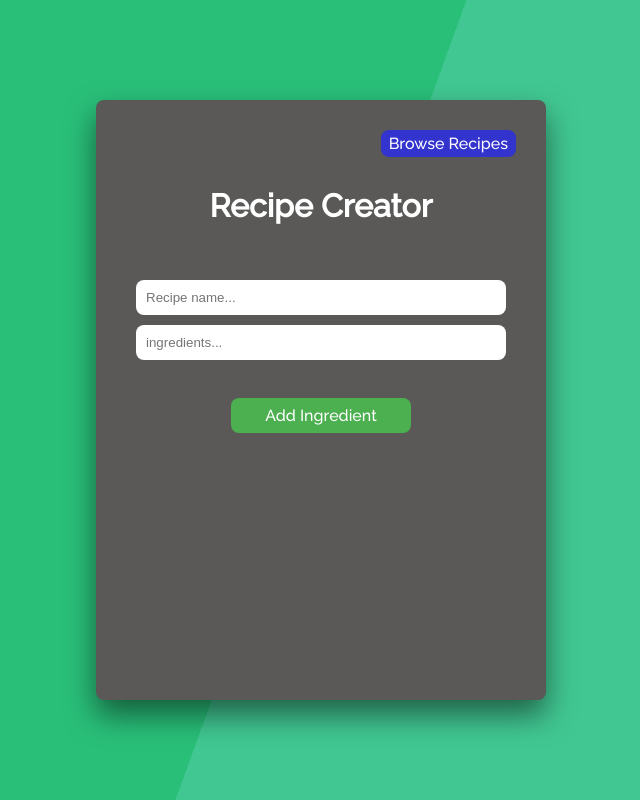
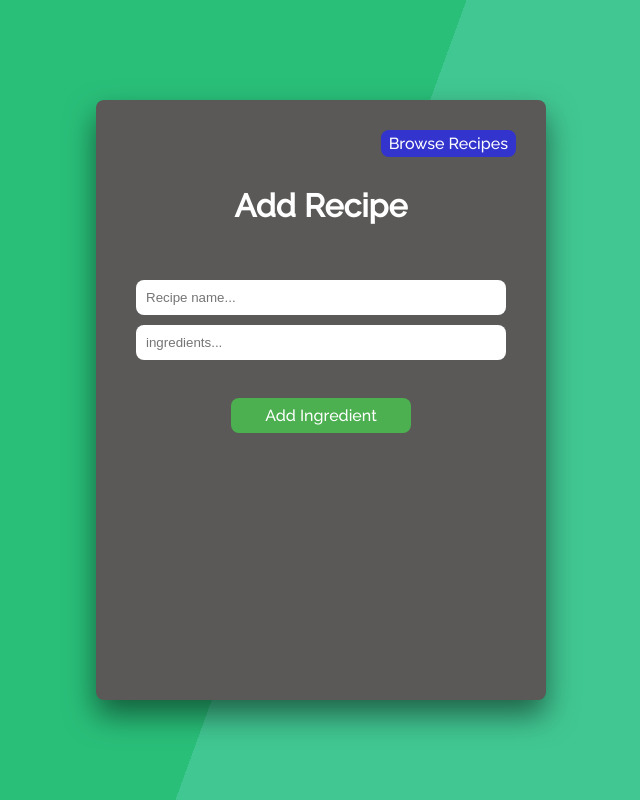
Before and after one commit to MelissaAstbury/Recipe-Tracker-React, a React (Create React App) app: page / in a window 1280 px wide. Shown: the whole page, without its empty margins (319-959 px from the left). Built offline with nearby package versions, Linux system fonts and the light colour scheme.

Commit message:
added being able to render different components

```diff
--- a/src/Components/Header/Header.js
+++ b/src/Components/Header/Header.js
@@ -1,24 +1,32 @@
-import React from "react";
+import React, { useContext } from "react";
 
+import { RecipeListContext } from "../../Context/RecipeContext";
 import "./Header.scss";
 import Button from "../UI/Button/Button";
 
 const Header = () => {
+  const { componentShowing, setComponentShowing } = useContext(
+    RecipeListContext
+  );
   return (
     <>
       <div className="browse-button">
         <Button
           btnType="browse sm"
           clicked={() => {
-            console.log("hi");
+            componentShowing === "add"
+              ? setComponentShowing("browse")
+              : setComponentShowing("add");
           }}
         >
-          Browse Recipes
+          {componentShowing === "add" ? "Browse Recipes" : "Add Recipe"}
         </Button>
       </div>
       <div>
         <div className="title">
-          <h1>Recipe Creator</h1>
+          <h1>
+            {componentShowing !== "add" ? "Browse Recipes" : "Add Recipe"}
+          </h1>
         </div>
       </div>
     </>
--- a/src/Context/RecipeContext.js
+++ b/src/Context/RecipeContext.js
@@ -62,6 +62,7 @@ const RecipesContextProvider = (props) => {
         editIngredient,
         addRecipe,
         componentShowing,
+        setComponentShowing,
       }}
     >
       {props.children}
```
